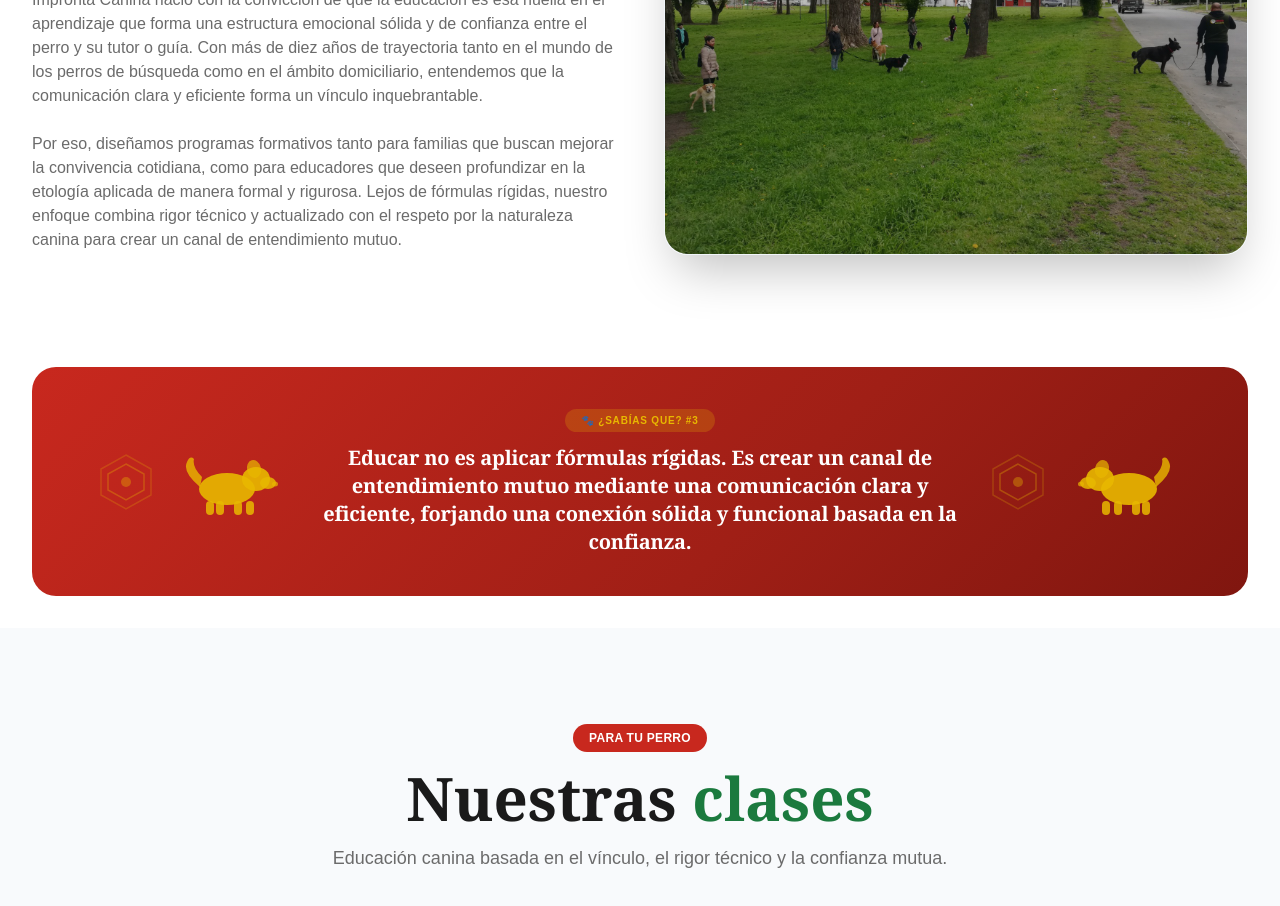
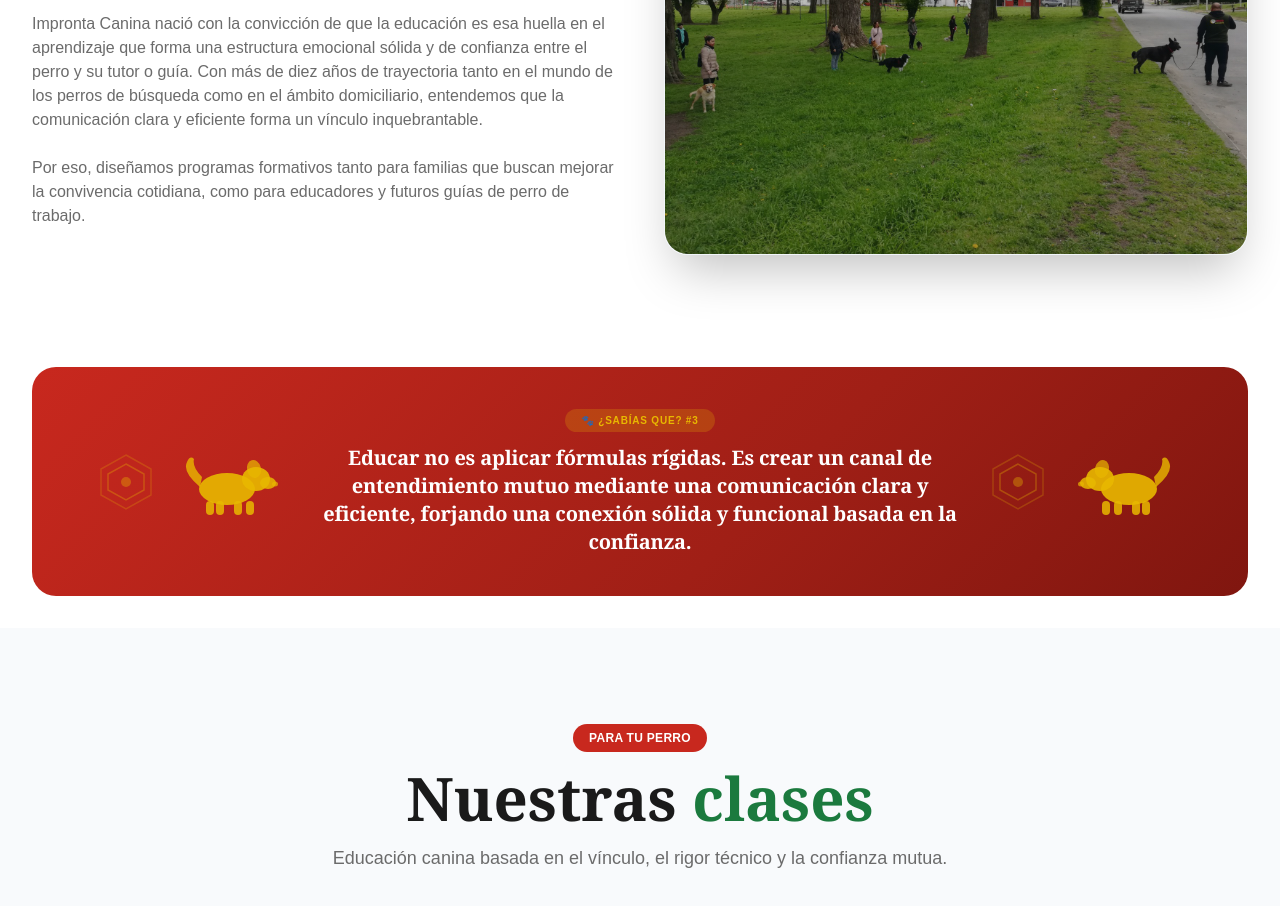
Before and after one commit to Wschanzze/impronta-canina, a Next.js app: page /cursos in a window 1280 px wide. Shown: the part 900-1806 px from the top of the page. Built offline with nearby package versions, Linux system fonts and the light colour scheme.

Commit message:
chore: update paragraph in cursos Quiénes Somos section

```diff
--- a/src/app/cursos/page.tsx
+++ b/src/app/cursos/page.tsx
@@ -70,7 +70,7 @@ const CursosPage: React.FC = () => {
                 Impronta Canina nació con la convicción de que la educación es esa huella en el aprendizaje que forma una estructura emocional sólida y de confianza entre el perro y su tutor o guía. Con más de diez años de trayectoria tanto en el mundo de los perros de búsqueda como en el ámbito domiciliario, entendemos que la comunicación clara y eficiente forma un vínculo inquebrantable.
               </p>
               <p className="text-slate-mid font-medium leading-relaxed text-sm md:text-base">
-                Por eso, diseñamos programas formativos tanto para familias que buscan mejorar la convivencia cotidiana, como para educadores que deseen profundizar en la etología aplicada de manera formal y rigurosa. Lejos de fórmulas rígidas, nuestro enfoque combina rigor técnico y actualizado con el respeto por la naturaleza canina para crear un canal de entendimiento mutuo.
+                Por eso, diseñamos programas formativos tanto para familias que buscan mejorar la convivencia cotidiana, como para educadores y futuros guías de perro de trabajo.
               </p>
             </motion.div>
 
```
